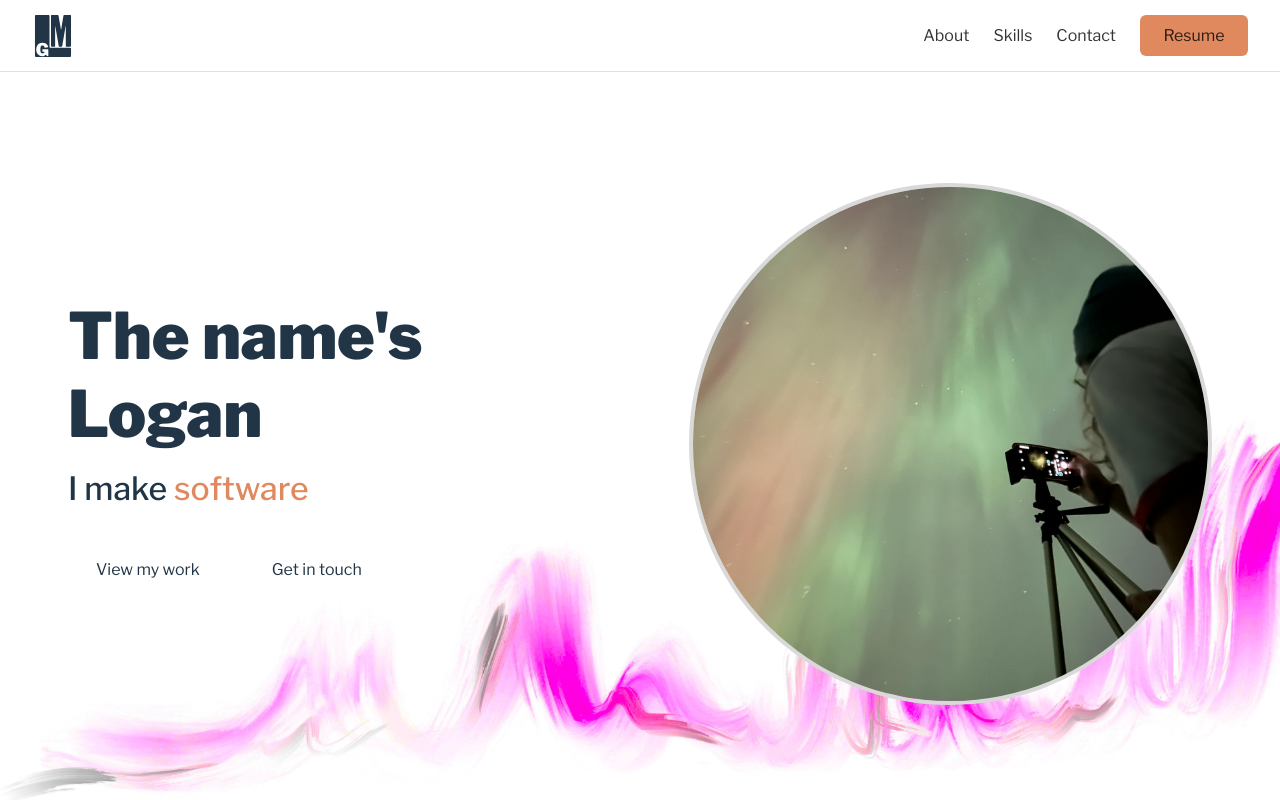
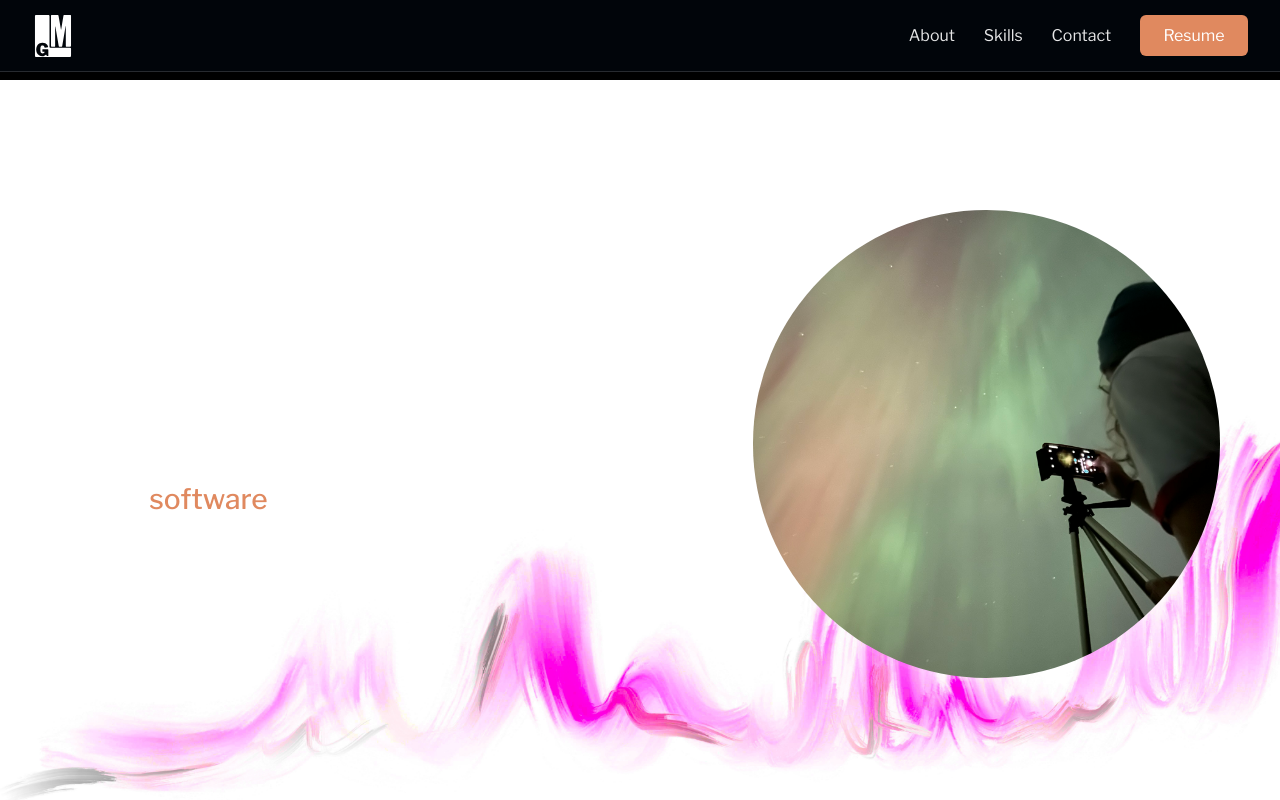
Before and after one commit to lgundry/portfolio-frontend, a React (Vite) app: page / in a window 1280 px wide. Shown: the top 800 px of the page. Built offline with nearby package versions, Linux system fonts and the light colour scheme.

Commit message:
Align the branch to the provided design: right-side nav buttons, left-aligned hero text, orange accent variables, and button styling matching the mockup.

```diff
--- a/src/assets/components/button/Button.component.css
+++ b/src/assets/components/button/Button.component.css
@@ -1,13 +1,10 @@
 .button {
-  background: none;
+  background: transparent;
   border: none;
-
   font: inherit;
   color: inherit;
   cursor: pointer;
-
   transition: color 0.2s ease;
-
   display: flex;
   flex-direction: row;
   align-items: center;
--- a/src/assets/components/intro/Intro.component.css
+++ b/src/assets/components/intro/Intro.component.css
@@ -1,101 +1,88 @@
 div.intro__container {
   width: 100%;
-  height: 100vh;
+  min-height: 100vh;
   display: flex;
   align-items: center;
   padding-top: 72px;
   box-sizing: border-box;
   margin: 0;
-  background: transparent;
 }
 
 .intro {
   display: flex;
-  flex-direction: row;
   align-items: center;
   justify-content: space-between;
   width: 100%;
-  height: 100%;
-  padding: 0 60px;
+  min-height: calc(100vh - 72px);
+  padding: 0 3rem 0 3rem;
   box-sizing: border-box;
-  gap: 60px;
+  gap: 3rem;
 }
 
 .intro__content {
   display: flex;
   flex-direction: column;
   justify-content: center;
-  width: 50%;
-  gap: 40px;
+  align-items: flex-start;
+  width: 52%;
 }
 
 .intro__text {
   display: flex;
   flex-direction: column;
-  justify-content: flex-start;
-  gap: 16px;
+  align-items: flex-start;
+  text-align: left;
 }
 
 .intro__supertext {
+  margin: 0;
   text-align: left;
-  margin: 0;
-  font-size: clamp(2.5rem, 5vw, 4rem);
+  font-size: clamp(4rem, 7vw, 7rem);
+  line-height: 0.92;
+  letter-spacing: -0.07em;
 }
 
 .intro__subtext {
+  margin: 0;
   text-align: left;
-  margin: 0;
-  font-size: clamp(1.25rem, 2.5vw, 2rem);
+  font-size: clamp(1.5rem, 2.2vw, 2rem);
+  margin-top: 1.2rem;
 }
 
 .intro__buttons {
   display: flex;
-  gap: 16px;
-  flex-wrap: wrap;
+  gap: 1rem;
+  margin-top: 2rem;
 }
 
 .intro__button {
-  padding: 12px 28px;
+  padding: 0.7rem 1.3rem;
   border-radius: 6px;
   font-size: 1rem;
   font-weight: 500;
   cursor: pointer;
-  transition: all 0.2s ease;
+  transition: opacity 0.2s ease;
+}
+
+.intro__button--primary {
+  background-color: var(--button-accent);
+  color: #fff;
   border: none;
 }
 
-.intro__button--primary {
-  background: var(--text-accent-1);
+.intro__button--secondary {
+  background: transparent;
   color: #fff;
-}
-
-.intro__button--primary:hover {
-  background-color: #B8825E;
-  transform: translateY(-2px);
-}
-
-.intro__button--secondary {
-  background-color: transparent;
-  color: #fff;
-  border: 1px solid rgba(217, 217, 217, 0.5);
-}
-
-.intro__button--secondary:hover {
-  border-color: rgba(217, 217, 217, 0.9);
-  background-color: rgba(217, 217, 217, 0.05);
+  border: 1px solid rgba(255, 255, 255, 0.42);
 }
 
 .intro__headshot {
-  width: 45%;
+  width: 40%;
+  min-width: 320px;
+  max-width: 620px;
   aspect-ratio: 1 / 1;
   border-radius: 50%;
   object-fit: cover;
-  border: 0.3rem solid #D9D9D9;
+  border: 0.25rem solid rgba(255, 255, 255, 0.08);
   flex-shrink: 0;
 }
-
-@media (prefers-color-scheme: light) {
-  div.intro__container {
-    background-color: transparent;
-  }
-}
--- a/src/assets/components/navigation/Navigation.component.css
+++ b/src/assets/components/navigation/Navigation.component.css
@@ -3,19 +3,17 @@
   top: 0;
   left: 0;
   right: 0;
-
   display: flex;
   align-items: center;
   justify-content: space-between;
   z-index: 20;
   width: 100%;
-  height: 9vh;
+  height: 72px;
   padding: 0 2rem;
   box-sizing: border-box;
-  background-color: #000000AF;
-
-  border-bottom: 1px solid rgba(255, 255, 255, 0.12);
-  backdrop-filter: blur(18px);
+  background: rgba(2, 6, 12, 0.9);
+  border-bottom: 1px solid rgba(255, 255, 255, 0.15);
+  backdrop-filter: blur(16px);
 }
 
 .nav__brand {
@@ -28,17 +26,15 @@
 .nav__brand-icon {
   width: 42px;
   height: 42px;
+  display: block;
 }
 
 .nav__menu {
   display: flex;
   align-items: center;
   justify-content: flex-end;
-  gap: 1.5rem;
+  gap: 1.8rem;
   margin-left: auto;
-  padding: 0;
-  border: none;
-  background: none;
 }
 
 .nav__link {
@@ -49,37 +45,13 @@
   font-size: 1rem;
   color: rgba(255, 255, 255, 0.9);
   cursor: pointer;
-  transition: opacity 0.2s ease;
-}
-
-.nav__link:hover {
-  opacity: 0.85;
 }
 
 .nav__resume-button {
+  background-color: var(--button-accent);
+  border: none;
+  color: #fff;
+  border-radius: 6px;
   padding: 0.7rem 1.25rem;
-  border-radius: 6px;
-  background: var(--text-accent-1);
-  color: black;
-  box-sizing: border-box;
   min-width: 108px;
-  justify-content: center;
-  transition: background-color 0.2s ease;
 }
-
-.nav__resume-button:hover {
-  background: var(--button-accent);
-}
-
-@media (prefers-color-scheme: light) {
-  .nav__container {
-    background: rgba(255, 255, 255, 0.7);
-    border-bottom: 1px solid rgba(0, 0, 0, 0.12);
-  }
-
-  .nav__link,
-  .nav__resume-button {
-    color: rgba(0, 0, 0, 0.8);
-  }
-
-}
--- a/src/index.css
+++ b/src/index.css
@@ -4,7 +4,6 @@
   -webkit-font-smoothing: antialiased;
   -moz-osx-font-smoothing: grayscale;
 
-  /* Color Variables */
   --color-primary: #025930;
   --color-secondary: #014023;
   --color-tertiary: #012615;
@@ -13,11 +12,9 @@
 
   --text-accent-1: #e0895f;
   --text-accent-2: #9EDA95;
-  --button-accent: rgba(165, 109, 80, 0.9);
+  --button-accent: #e0895f;
 
-  /* Text Color */
   color: #fff;
-
   background-color: #000;
 }
 
@@ -59,16 +56,3 @@ h5 {
   background: none;
   color: var(--text-accent-2);
 }
-
-@media (prefers-color-scheme: light) {
-  :root {
-    color: #213547;
-    background-color: #ffffff;
-  }
-  a:hover {
-    color: #747bff;
-  }
-  button {
-    background-color: #f9f9f9;
-  }
-}
```
